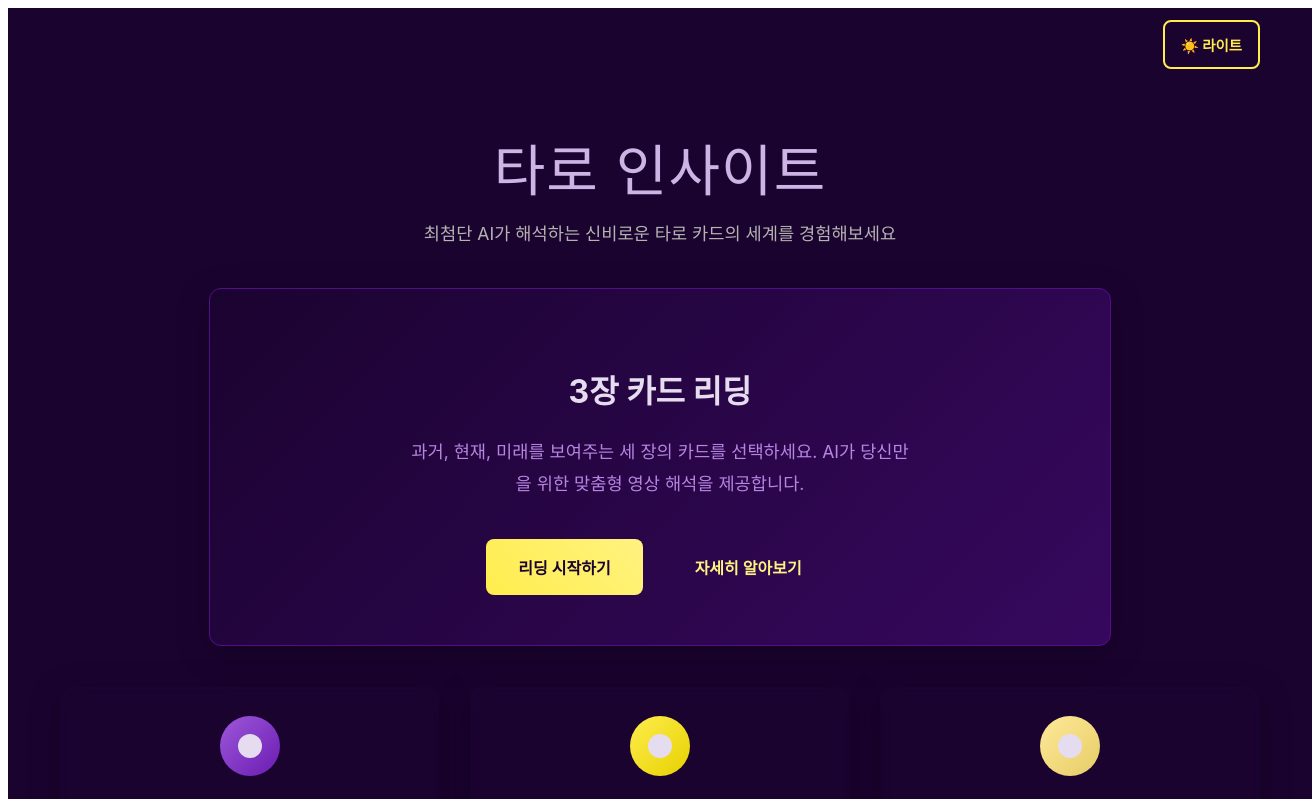
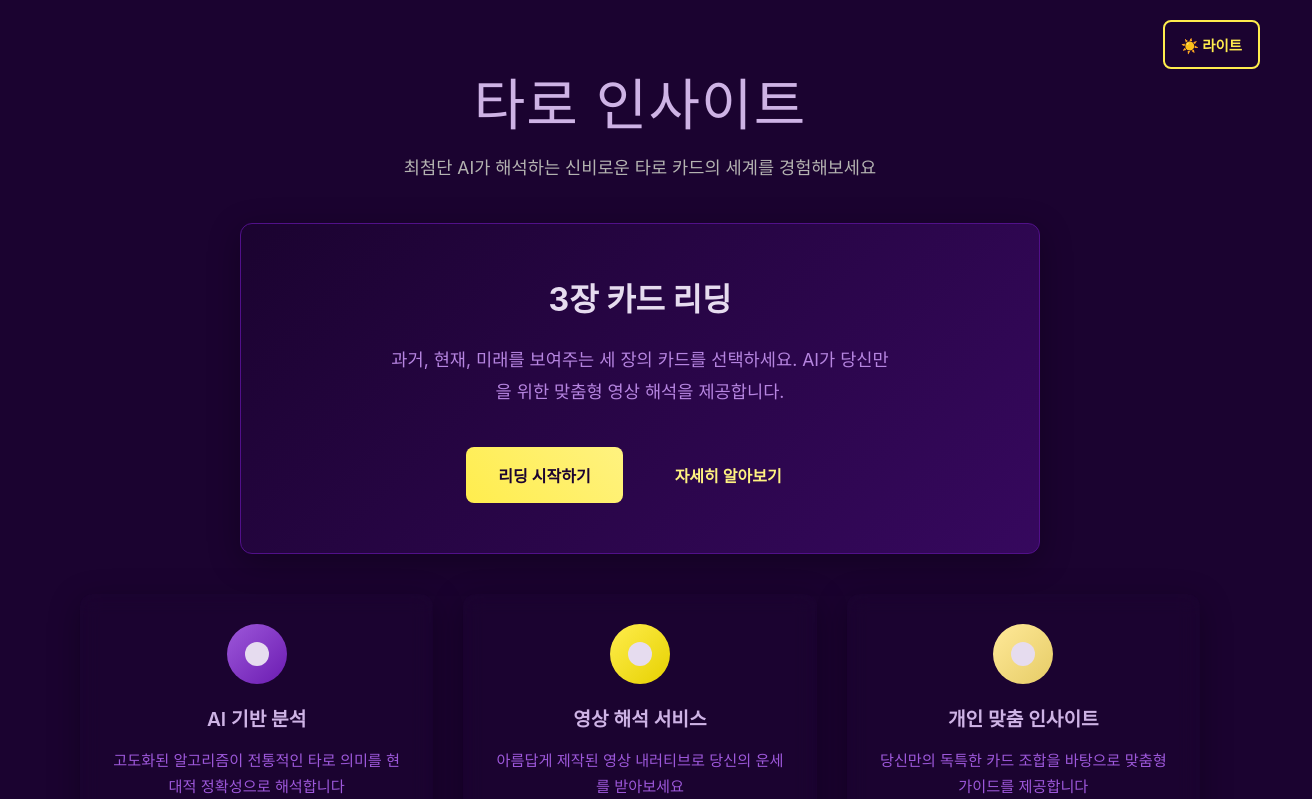
Before and after one commit to tarot-milktea/tarot-milktea, a React (Vite) app in the folder frontend/: page / in a window 1280 px wide. Shown: the top 799 px of the page, 1312 px wide, since content can reach past the window. Built offline with nearby package versions, Linux system fonts and the light colour scheme; a web font is replaced by a local one.

Commit message:
fix : 디폴트 background color 추가

```diff
--- a/frontend/src/App.tsx
+++ b/frontend/src/App.tsx
@@ -6,7 +6,6 @@ function App() {
 
   return (
     <div style={{
-      ...styles.container,
       display: 'flex',
       flexDirection: 'column',
       alignItems: 'center',
--- a/frontend/src/assets/colors.css
+++ b/frontend/src/assets/colors.css
@@ -183,6 +183,31 @@
   --color-text-gold: var(--color-gold-600);
 }
 
+/* 전역 레이아웃 */
+* {
+  margin: 0;
+  padding: 0;
+  box-sizing: border-box;
+}
+
+html {
+  height: 100%;
+  background-color: var(--color-background);
+}
+
+body {
+  height: 100%;
+  margin: 0;
+  padding: 0;
+  background-color: var(--color-background);
+  color: var(--color-text);
+}
+
+#root {
+  height: 100%;
+  min-height: 100vh;
+}
+
 /* 유틸리티 클래스 */
 .text-accent { color: var(--color-text-accent); }
 .text-gold { color: var(--color-text-gold); }
```
